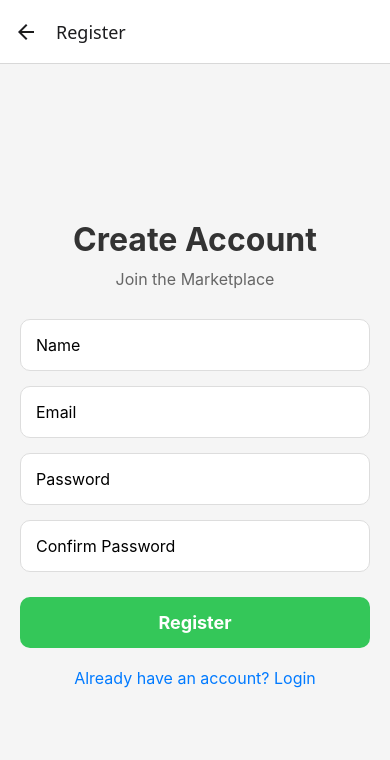
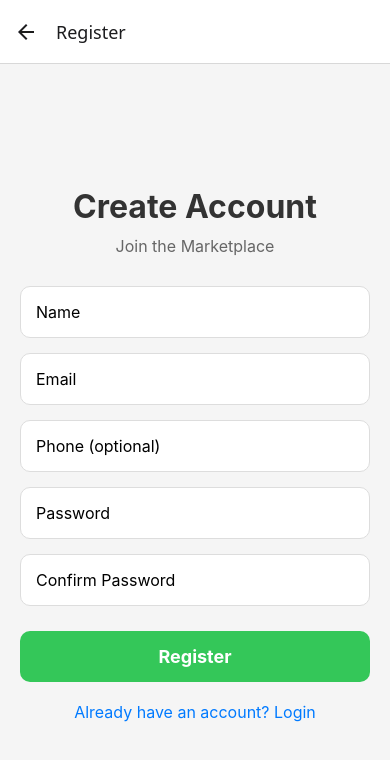
Before and after one commit to vanyapanayotova/React-Native-project, a React Native app: screen /Register in a window 390 px wide. Shown: the top 760 px of the page. Built offline with nearby package versions, Linux system fonts and the light colour scheme.

Commit message:
add phone number to user and items

```diff
--- a/src/screens/ItemDetailScreen.jsx
+++ b/src/screens/ItemDetailScreen.jsx
@@ -47,6 +47,9 @@ export default function ItemDetailScreen({ route, navigation }) {
             <Text style={styles.description}>{currentItem.description}</Text>
             <View style={styles.footer}>
                 <Text style={styles.owner}>Posted by: {currentItem.userName}</Text>
+                {currentItem.userPhone && (
+                    <Text style={styles.phone}>Phone: {currentItem.userPhone}</Text>
+                )}
                 <Text style={styles.timestamp}>
                     {new Date(currentItem.timestamp).toLocaleString()}
                 </Text>
@@ -105,6 +108,11 @@ const styles = StyleSheet.create({
         color: '#666',
         marginBottom: 4,
     },
+    phone: {
+        fontSize: 14,
+        color: '#666',
+        marginBottom: 4,
+    },
     link: {
         color: '#007AFF',
         textDecorationLine: 'underline',
--- a/src/screens/ItemFormScreen.jsx
+++ b/src/screens/ItemFormScreen.jsx
@@ -85,6 +85,7 @@ export default function ItemFormScreen({ route, navigation }) {
             price: parseFloat(data.price) || 0,
             userId: user.id,
             userName: user.name,
+            userPhone: user.phone || null,
             timestamp: item ? item.timestamp : new Date().toISOString(),
             imageUri,
         };
--- a/src/screens/ProfileScreen.jsx
+++ b/src/screens/ProfileScreen.jsx
@@ -18,36 +18,12 @@ export default function ProfileScreen({ route }) {
         }
     }, [userId]);
 
-    const handleBiometricLogin = async () => {
-        const compatible = await LocalAuthentication.hasHardwareAsync();
-        if (!compatible) {
-            alert('Biometric authentication not available on this device');
-            return;
-        }
-        const enrolled = await LocalAuthentication.isEnrolledAsync();
-        if (!enrolled) {
-            alert('No biometrics enrolled');
-            return;
-        }
-        const result = await LocalAuthentication.authenticateAsync({
-            promptMessage: 'Authenticate',
-        });
-        if (result.success) {
-            alert('Biometric check passed');
-        } else {
-            alert('Authentication failed');
-        }
-    };
 
 
     return (
         <View style={styles.container}>
             <Text style={styles.name}>{profile?.name}</Text>
             <Text style={styles.email}>{profile?.email}</Text>
-
-            <TouchableOpacity style={styles.button} onPress={handleBiometricLogin}>
-                <Text style={styles.buttonText}>Test Biometric</Text>
-            </TouchableOpacity>
 
 
             <TouchableOpacity style={[styles.button, styles.logoutBtn]} onPress={logout}>
--- a/src/screens/RegisterScreen.jsx
+++ b/src/screens/RegisterScreen.jsx
@@ -21,21 +21,26 @@ export default function RegisterScreen({
         formState: { errors, isSubmitting },
         watch,
     } = useForm({
-        defaultValues: { name: '', email: '', password: '', confirmPassword: '' },
+        defaultValues: { name: '', email: '', phone: '', password: '', confirmPassword: '' },
     });
 
     const passwordValue = watch('password');
 
     const registerHandler = (data) => {
-        const { name, email, password, confirmPassword } = data;
+        console.log('register data', data);
+        const { name, email, password, confirmPassword, phone } = data;
         if (password !== confirmPassword) {
             return Alert.alert('Password mismatch');
         }
-        axios.post(`${process.env.EXPO_PUBLIC_API_URL}/register`, {
+        const payload = {
             name,
             email,
             password,
-        })
+        };
+        if (phone) {
+            payload.phone = phone;
+        }
+        axios.post(`${process.env.EXPO_PUBLIC_API_URL}/register`, payload)
             .then(response => {
                 Alert.alert('Registration Successful', 'You are now registered and logged in.', [
                     { text: 'OK', onPress: () => navigation.goBack() }
@@ -85,6 +90,23 @@ export default function RegisterScreen({
                     />
                 )}
             />
+            {errors.email && <Text style={styles.errorText}>Valid email required</Text>}
+
+            <Controller
+                control={control}
+                name="phone"
+                rules={{ pattern: /^[0-9+\- ]{7,15}$/ }}
+                render={({ field: { onChange, value } }) => (
+                    <TextInput
+                        style={[styles.input, errors.phone && styles.invalid]}
+                        placeholder="Phone (optional)"
+                        value={value}
+                        onChangeText={onChange}
+                        keyboardType="phone-pad"
+                    />
+                )}
+            />
+            {errors.phone && <Text style={styles.errorText}>Phone format invalid</Text>}
             {errors.email && <Text style={styles.errorText}>Valid email required</Text>}
 
             <Controller
```
